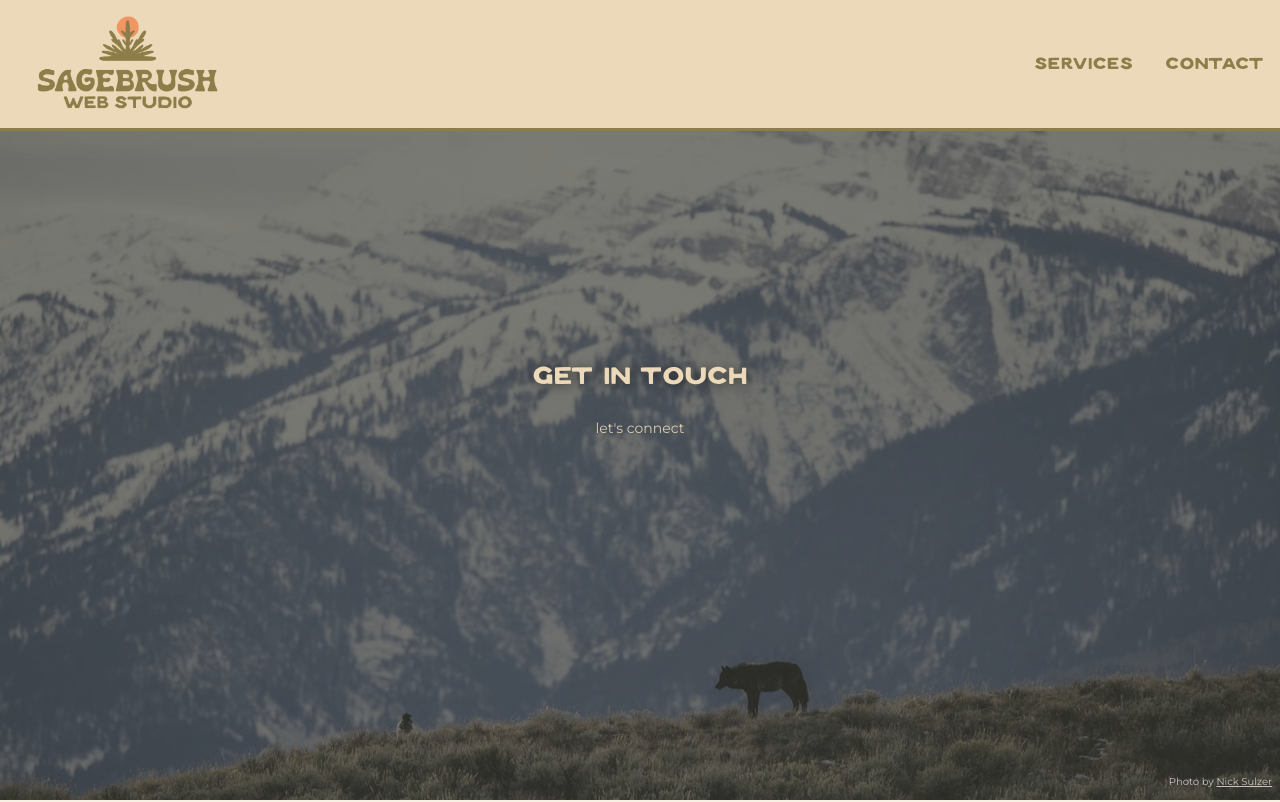
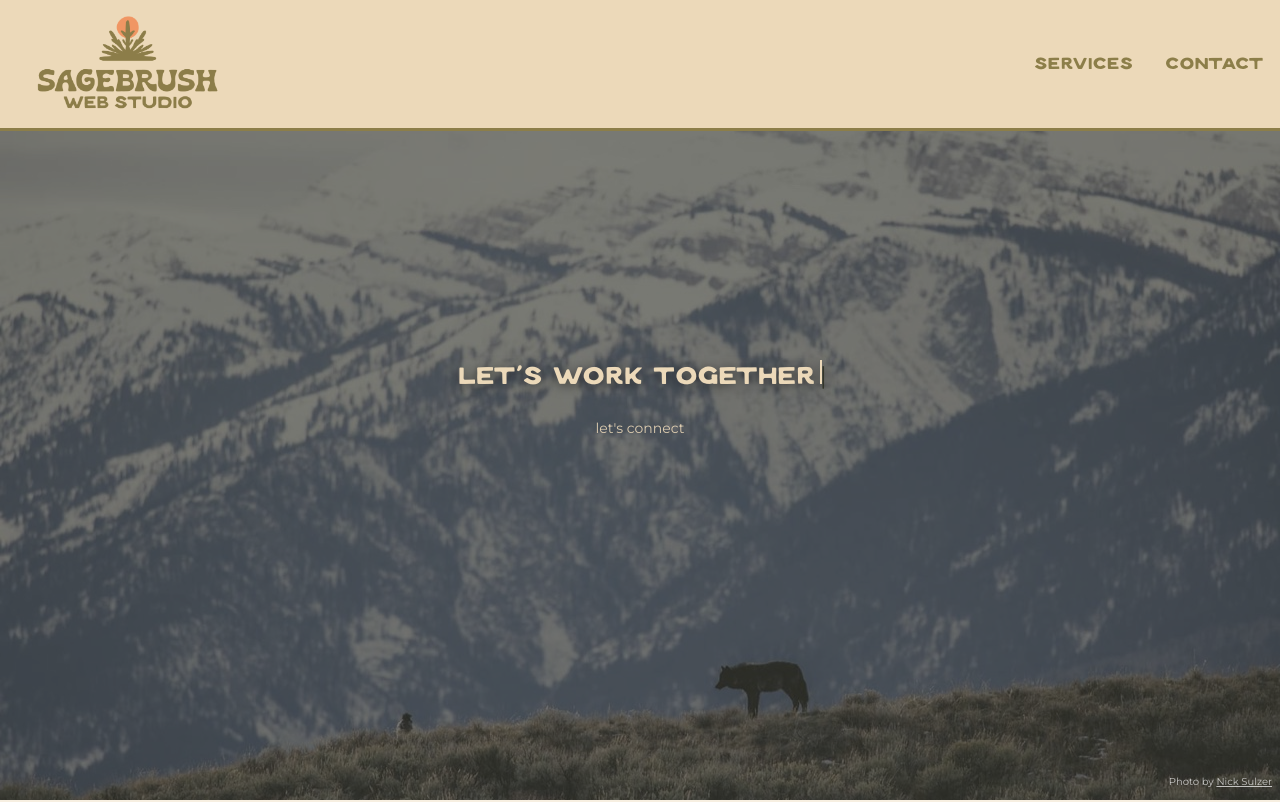
Before and after one commit to hannahtrask/hannahtrask, a Next.js app: page /contact in a window 1280 px wide. Shown: the top 802 px of the page. Built offline with nearby package versions, Linux system fonts and the light colour scheme; no server answers.

Commit message:
Removes unused things

```diff
--- a/components/ui/typewriter.tsx
+++ b/components/ui/typewriter.tsx
@@ -38,7 +38,6 @@ export default function Typewriter({
   cursorClassName = '',
   loop = true,
 }: TypewriterProps) {
-  const [isLiteMode, setIsLiteMode] = useState(true)
   const [currentLineIndex, setCurrentLineIndex] = useState(0)
   const [currentText, setCurrentText] = useState(lines[0] ?? '')
   const [isTyping, setIsTyping] = useState(true)
@@ -56,7 +55,7 @@ export default function Typewriter({
   }, [lines])
 
   useEffect(() => {
-    if (isLiteMode || lines.length === 0) return
+    if (lines.length === 0) return
 
     const currentLine = lines[currentLineIndex]
     let timeoutId: number | null = null
@@ -101,7 +100,6 @@ export default function Typewriter({
       }
     }
   }, [
-    isLiteMode,
     currentText,
     currentLineIndex,
     isTyping,
@@ -113,16 +111,6 @@ export default function Typewriter({
     pauseDuration,
     loop,
   ])
-
-  if (isLiteMode) {
-    return (
-      <h1 className={`!font-first-rodeo ${className}`}>
-        <span className='!font-first-rodeo text-[#ecd9b9] drop-shadow-[0_2px_6px_rgba(0,0,0,0.5)]'>
-          {lines[0] ?? ''}
-        </span>
-      </h1>
-    )
-  }
 
   return (
     <h1 className={`!font-first-rodeo ${className}`}>
```
